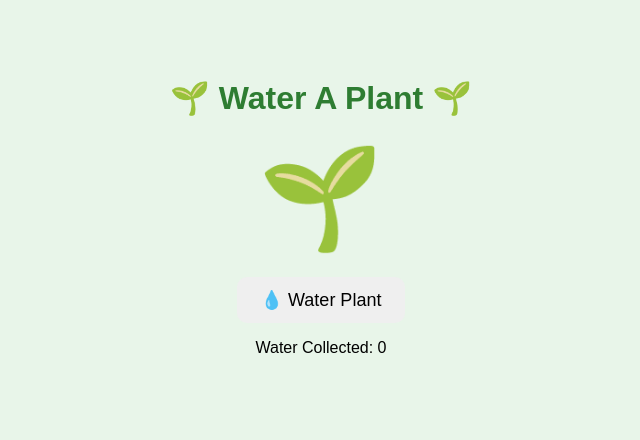
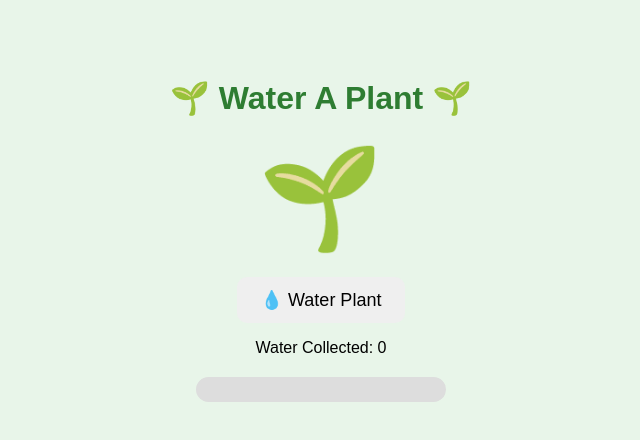
Before and after one commit to jghern25/water-a-plant, a plain HTML site: page index.html in a window 1280 px wide. Shown: the whole page, without its empty margins (319-959 px from the left). Drawn offline with Linux system fonts and the light colour scheme.

Commit message:
Update style.css

```diff
--- a/style.css
+++ b/style.css
@@ -25,3 +25,18 @@ button {
 button:hover {
     transform: scale(1.05);
 }
+.progress-container {
+    width: 250px;
+    height: 25px;
+    background-color: #ddd;
+    border-radius: 20px;
+    margin: 20px auto;
+    overflow: hidden;
+}
+
+#progressBar {
+    width: 0%;
+    height: 100%;
+    background-color: #4caf50;
+    transition: width 0.3s;
+}
```
